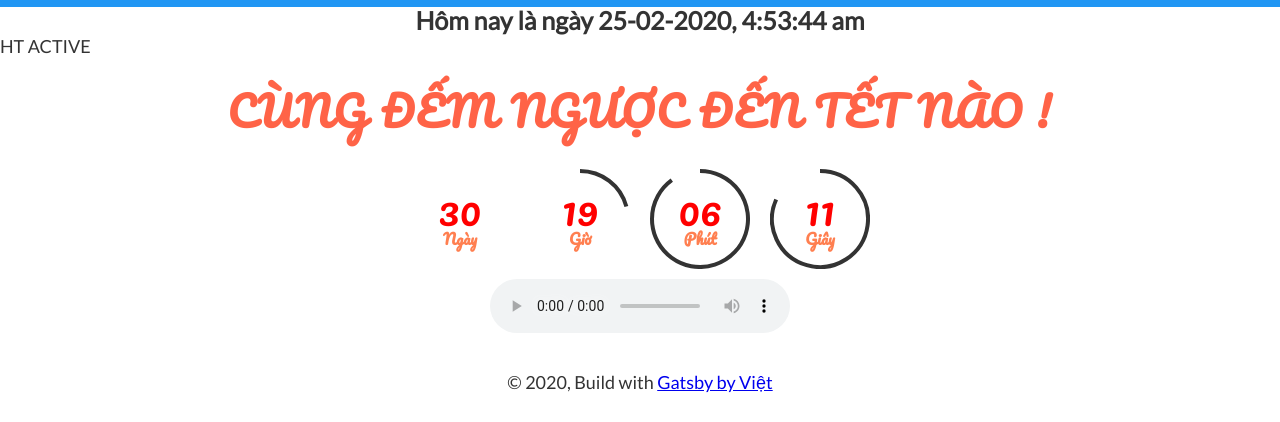
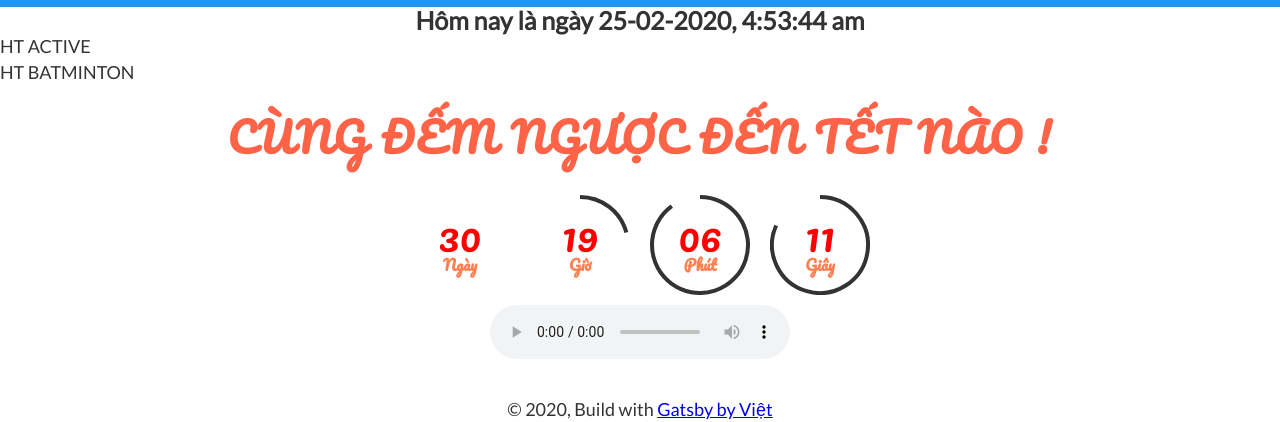
Before and after one commit to htactive-viettq/react-happy-new-year-2020, a Gatsby site: page / in a window 1280 px wide. Shown: the part 538-960 px from the top of the page. Before the commit the page ends 934 px from the top, so only its background shows below. Built offline with nearby package versions, Linux system fonts and the light colour scheme; Gatsby itself is replaced by a stand-in of ours.

Commit message:
Batminton

```diff
--- a/src/pages/index.js
+++ b/src/pages/index.js
@@ -98,6 +98,7 @@ const IndexPage = () => (
     <CountDownWrapper id="count-down-wrapper">
     <Today>Hôm nay là ngày {moment().format('DD-MM-YYYY, h:mm:ss a')}</Today>
     <div> HT ACTIVE </div>
+    <div> HT BATMINTON </div>
     <Countdown timeTillDate="01 25 2020, 00:00 am" timeFormat="MM DD YYYY, h:mm a" />
     </CountDownWrapper>
     <AudioWrapper>
```
